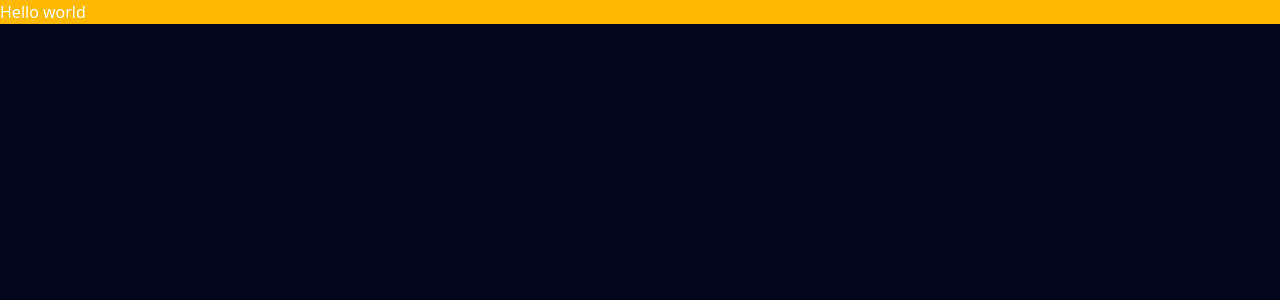
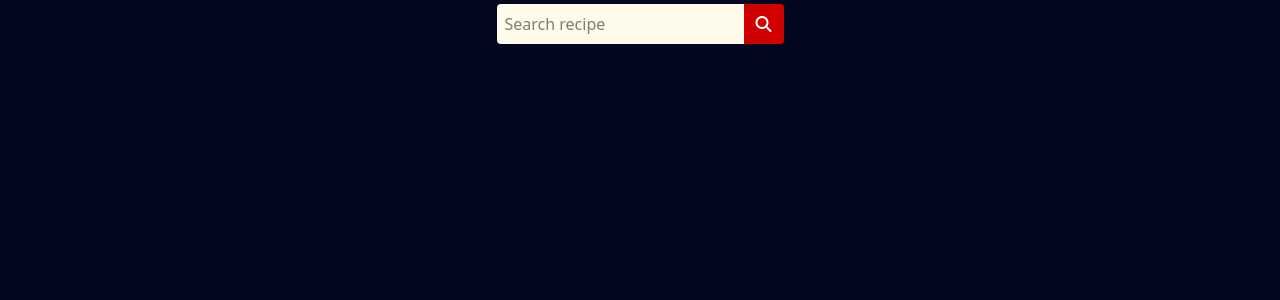
Before and after one commit to Lamphrangmi-Lamin/eatwell, a React (Vite) app: page / in a window 1280 px wide. Shown: the top 300 px of the page. Built offline with nearby package versions, Linux system fonts and the light colour scheme.

Commit message:
feat: implement Searchbar

```diff
--- a/package.json
+++ b/package.json
@@ -10,6 +10,7 @@
     "preview": "vite preview"
   },
   "dependencies": {
+    "@fortawesome/fontawesome-free": "^6.7.2",
     "@tailwindcss/vite": "^4.0.13",
     "react": "^19.0.0",
     "react-dom": "^19.0.0",
--- a/src/App.jsx
+++ b/src/App.jsx
@@ -1,11 +1,16 @@
 import './App.css'
-import SearchBar from './components/Searchbar'
+import SearchBar from './components/SearchBar';
+import { useState } from 'react'
 
 function App() {
-
+  const [query, setQuery] = useState('');
+  const handleClick = (val) => {
+    setQuery(val);
+    console.log(val);
+  };
   return (
     <>
-      <SearchBar />
+      <SearchBar onClick={handleClick} />
     </>
   )
 }
--- /dev/null
+++ b/src/components/SearchBar.jsx
@@ -0,0 +1,26 @@
+import { useState } from "react";
+
+function SearchBar({onClick}) {
+    const [query, setQuery] = useState('');
+    const handleKeyDown = (e) => {
+        if(e.key == 'Enter') {
+            onClick(query);
+        }
+    }
+    return (
+        <div className="flex justify-center mt-1">
+            <input
+              type="text"
+              value={query}
+              name="search-input"
+              onChange={(e) => setQuery(e.target.value)}
+              onKeyDown={handleKeyDown}
+              placeholder="Search recipe"
+              className="bg-amber-50 text-black p-2 rounded-s-sm focus:outline-none"
+            />
+            <i role="button" onClick={() => onClick(query)} className="fa-solid fa-magnifying-glass inline-flex justify-center items-center h-full bg-[#D00000] p-3 rounded-e-sm"></i>
+        </div>
+    )
+}
+
+export default SearchBar
--- a/src/components/Searchbar.jsx
+++ /dev/null
@@ -1,9 +0,0 @@
-function SearchBar() {
-    return (
-        <div className="bg-amber-400">
-            <p>Hello world</p>
-        </div>
-    )
-}
-
-export default SearchBar
--- a/src/index.css
+++ b/src/index.css
@@ -1,4 +1,5 @@
 @import "tailwindcss";
+@import '@fortawesome/fontawesome-free/css/all.min.css';
 
 body {
     background-color: #03071E;
```
Also changed, not shown: 1 other file (tests, documents, lock files or other folders).
